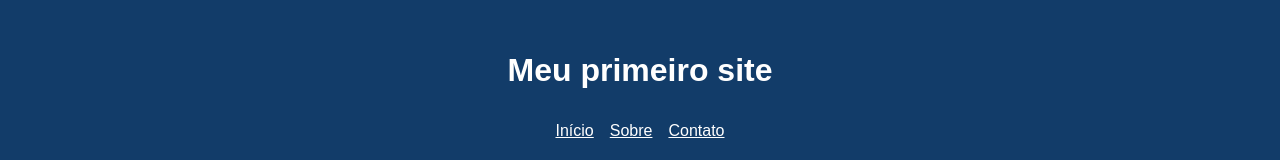
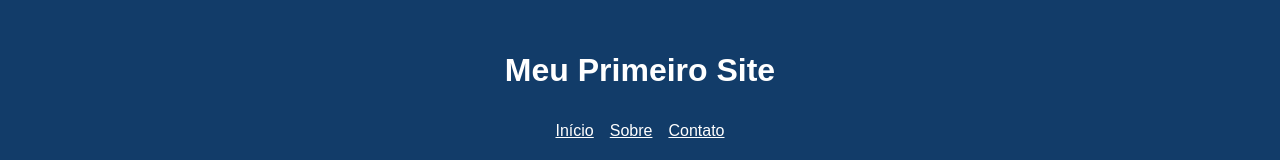
Before and after one commit to ilucasdev/projeto-1, a plain HTML site: page index.html in a window 1280 px wide. Shown: the top 160 px of the page. Drawn offline with Linux system fonts and the light colour scheme.

Commit message:
Correct title and header capitalization

```diff
--- a/index.html
+++ b/index.html
@@ -4,13 +4,13 @@
 <head>
     <meta charset="UTF-8">
     <meta name="viewport" content="width=device-width, initial-scale=1.0">
-    <title>Início | Meu Primeiro Site</title>
+    <title>Início | Meu primeiro site</title>
     <link rel="stylesheet" href="css/style.css">
 </head>
 <body>
 
     <header>
-        <h1> Meu primeiro site</h1>
+        <h1> Meu Primeiro Site</h1>
 
         <nav>
             <a href="index.html">Início</a>
```
